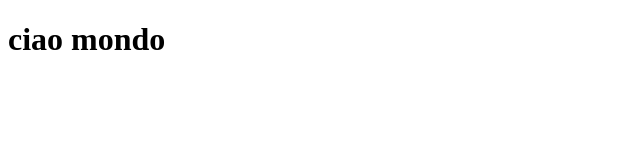
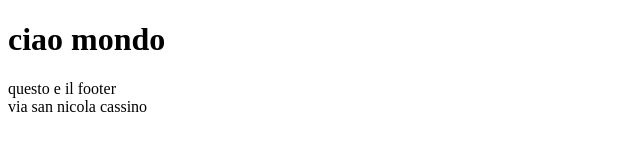
Before and after one commit to TheDusty117/git-start, a plain HTML site: page index.html in a window 1280 px wide. Shown: the whole page, without its empty margins (0-640 px from the left). Drawn offline with Linux system fonts and the light colour scheme.

Commit message:
footer aggiunto a index.html
dettaglio specifico con info aggiuntive che posso scrivere qui sotto

```diff
--- a/index.html
+++ b/index.html
@@ -12,5 +12,14 @@
         <h1>ciao mondo</h1>
     </header>
 
+    <footer>
+        <div>
+            questo e il footer
+        </div>
+        <div>
+            via san nicola cassino
+        </div>
+    </footer>
+
 </body>
 </html>
```
